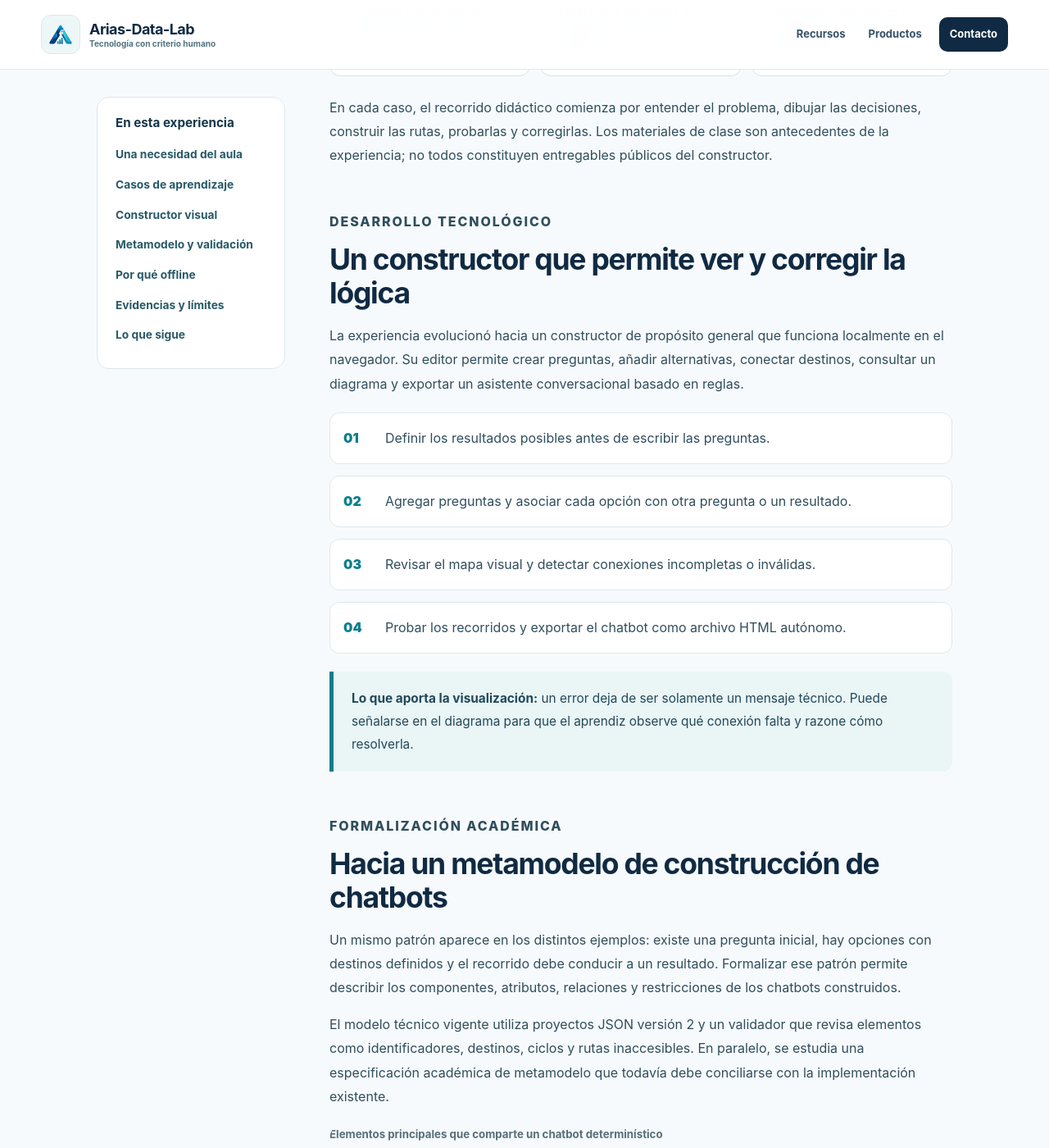
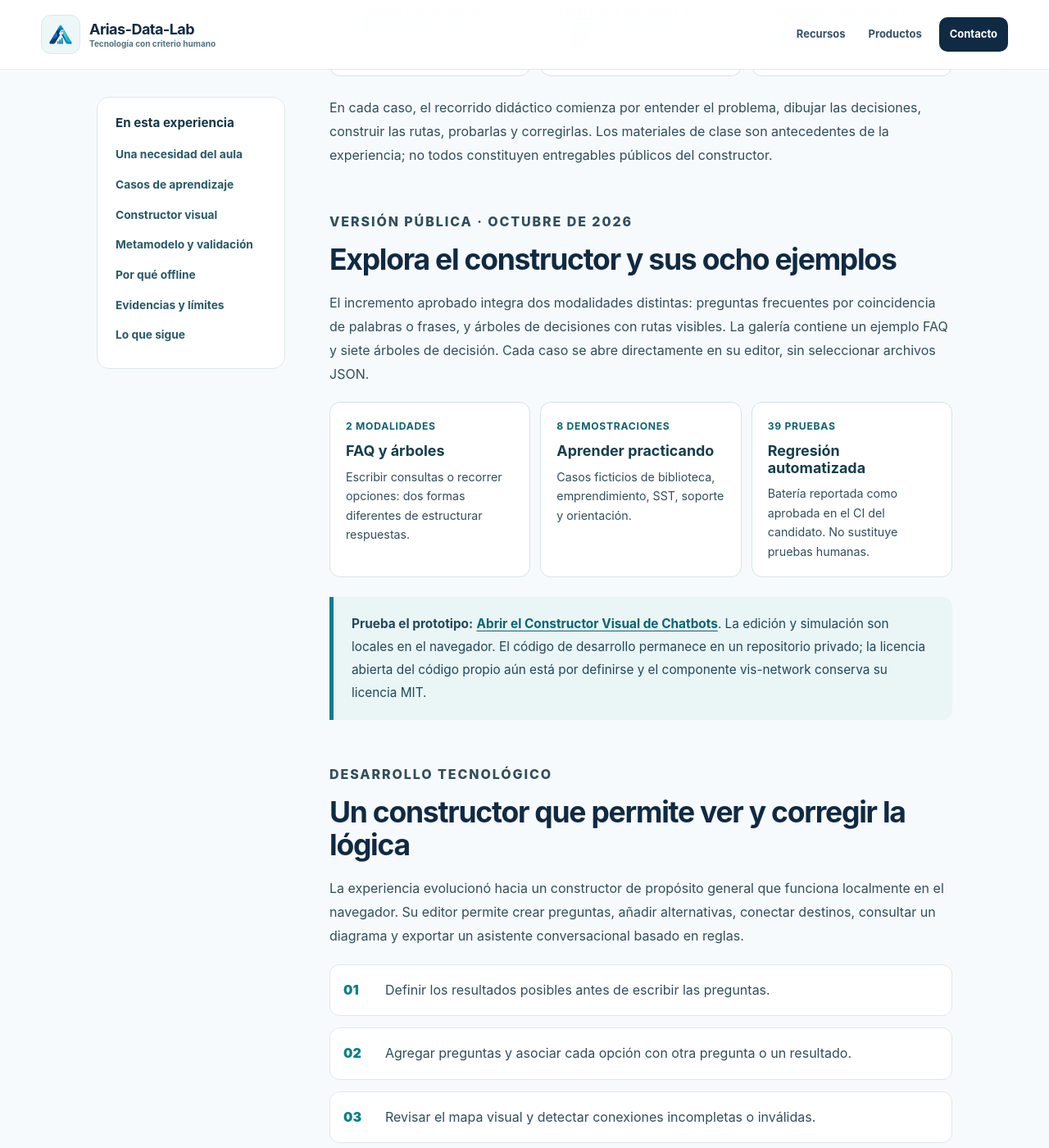
Before and after one commit to ljarias/ljarias.github.io, a Jekyll site: the page experiencias/chatbots-offline/index.html, which Jekyll copies as it is, in a window 1280 px wide and 1400 px high, scrolled down 1547 px. Shown: the whole window at 82% size. Built offline with Jekyll 4.4.1, drawn with Linux system fonts in a browser that asks for light colours; some of the changed text lies outside the part shown.

Commit message:
docs(hub): enlazar versión pública y métricas verificadas del constructor

```diff
--- a/experiencias/chatbots-offline/index.html
+++ b/experiencias/chatbots-offline/index.html
@@ -116,7 +116,7 @@
           <span>Proyecto en evolución</span>
         </div>
         <div class="case-links">
-          <a href="#experiencia">Conocer la experiencia</a>
+          <a href="../../herramientas/constructor-chatbots/">Abrir constructor público</a>
           <a href="#evidencia">Revisar evidencias y límites</a>
         </div>
         <p class="case-hero-note">Trabajo pedagógico contextualizado; no es una publicación oficial de la institución educativa.</p>
@@ -165,6 +165,17 @@
             <div class="case-card"><b>Soporte técnico</b><h3>Portátiles</h3><p>Clasificación inicial de problemas y decisiones de escalamiento a soporte especializado.</p></div>
           </div>
           <p>En cada caso, el recorrido didáctico comienza por entender el problema, dibujar las decisiones, construir las rutas, probarlas y corregirlas. Los materiales de clase son antecedentes de la experiencia; no todos constituyen entregables públicos del constructor.</p>
+        </section>
+        <section id="version-publica" aria-labelledby="version-publica-title">
+          <p class="case-label">Versión pública · Octubre de 2026</p>
+          <h2 id="version-publica-title">Explora el constructor y sus ocho ejemplos</h2>
+          <p>El incremento aprobado integra dos modalidades distintas: preguntas frecuentes por coincidencia de palabras o frases, y árboles de decisiones con rutas visibles. La galería contiene un ejemplo FAQ y siete árboles de decisión. Cada caso se abre directamente en su editor, sin seleccionar archivos JSON.</p>
+          <div class="case-card-grid">
+            <div class="case-card"><b>2 modalidades</b><h3>FAQ y árboles</h3><p>Escribir consultas o recorrer opciones: dos formas diferentes de estructurar respuestas.</p></div>
+            <div class="case-card"><b>8 demostraciones</b><h3>Aprender practicando</h3><p>Casos ficticios de biblioteca, emprendimiento, SST, soporte y orientación.</p></div>
+            <div class="case-card"><b>39 pruebas</b><h3>Regresión automatizada</h3><p>Batería reportada como aprobada en el CI del candidato. No sustituye pruebas humanas.</p></div>
+          </div>
+          <div class="case-callout"><p><strong>Prueba el prototipo:</strong> <a href="../../herramientas/constructor-chatbots/">Abrir el Constructor Visual de Chatbots</a>. La edición y simulación son locales en el navegador. El código de desarrollo permanece en un repositorio privado; la licencia abierta del código propio aún está por definirse y el componente vis-network conserva su licencia MIT.</p></div>
         </section>
         <section id="constructor" aria-labelledby="constructor-title">
           <p class="case-label">Desarrollo tecnológico</p>
```
